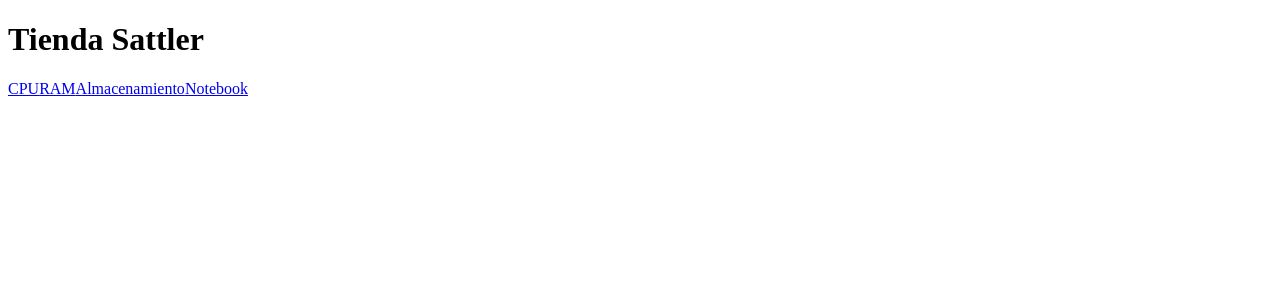
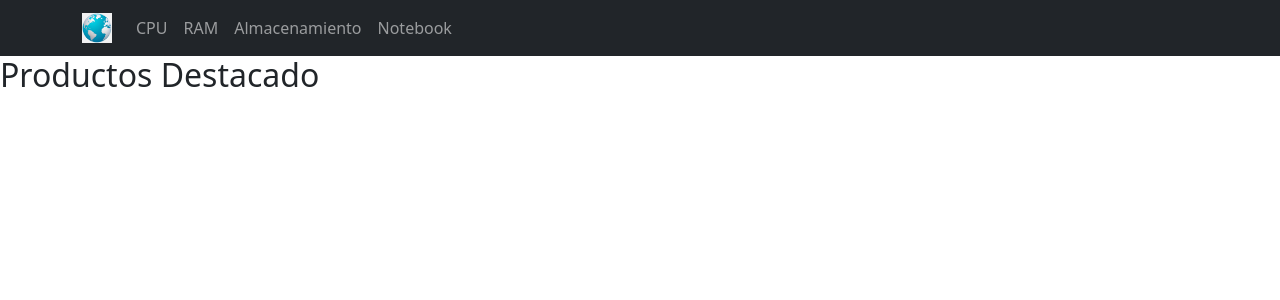
Before and after one commit to chinosatt/app_coder, a React (Create React App) app: page / in a window 1280 px wide. Shown: the top 300 px of the page. Built offline with nearby package versions, Linux system fonts and the light colour scheme.

Commit message:
Desafío 3: Estilos y Home

```diff
--- a/src/App.js
+++ b/src/App.js
@@ -1,9 +1,24 @@
 import Header from "./components/Header"
+import Content from "./components/Content"
 
-const App = () =>
-    <>
-       <Header/>
-    </>
+import 'bootstrap/dist/css/bootstrap.min.css';
+
+const App = () => {
+
+    const usuarios = [
+        {nombre: "Ezequiel"} , {nombre: "Juan"}
+    ]
+
+    return (
+        <>
+            <Header test test2 nombre = "Ezequiel" edad={40} usuarios={usuarios} >
+                <p>Esto es un subtítulo</p>
+            </Header>
+            <Content />
+        </>
+    )
+
+}
 
 // Para poder usar esta variable desde donde se importe el componente
 export default App
--- /dev/null
+++ b/src/components/CartWidget.js
@@ -0,0 +1,14 @@
+import Navbar from 'react-bootstrap/Navbar'
+
+const CartWidget = () =>
+    <Navbar.Brand href="#home">
+        <img
+            src="/image/logo.png"
+            width="30"
+            height="30"
+            className="d-inline-block align-top"
+            alt="Tienda Sattler"
+        />
+    </Navbar.Brand>
+
+export default CartWidget
--- /dev/null
+++ b/src/components/Content.js
@@ -0,0 +1,8 @@
+import ItemListContainer from "./ItemListContainer";
+
+const Content = () =>
+        <content>
+            <ItemListContainer greeting="Productos Destacado"/>
+        </content>
+
+export default Content
--- a/src/components/Header.js
+++ b/src/components/Header.js
@@ -1,9 +1,25 @@
 import NavBar from "./NavBar";
 
-const Header = () =>
-    <header>
-        <h1>Tienda Sattler</h1>
-        <NavBar/>
-    </header>
+const Header = ({nombre,edad,usuarios,children}) => {
+
+    // Destucturing
+    // const {nombre,edad} = prop
+    // const nombre = prop.nombre
+    // const edad = prop.edad
+
+    return (
+        <header>
+            <NavBar/>
+            {/* Comentario dentro de JSX
+                <p>Hola {nombre}</p>
+                {children}
+            */}
+
+
+        </header>
+    )
+
+}
+
 
 export default Header
--- /dev/null
+++ b/src/components/ItemListContainer.js
@@ -0,0 +1,4 @@
+const ItemListContainer = (prop) =>
+    <h2>{prop.greeting}</h2>
+
+export default ItemListContainer
--- a/src/components/NavBar.js
+++ b/src/components/NavBar.js
@@ -1,9 +1,20 @@
+import CartWidget from "./CartWidget";
+import Navbar from 'react-bootstrap/Navbar'
+import Container from 'react-bootstrap/Container'
+import Nav from 'react-bootstrap/Nav'
+
 const NavBar = () =>
-    <nav>
-        <a href="#">CPU</a>
-        <a href="#">RAM</a>
-        <a href="#">Almacenamiento</a>
-        <a href="#">Notebook</a>
-    </nav>
+    <Navbar bg="dark" variant="dark">
+        <Container>
+            <CartWidget/>
+
+            <Nav className="me-auto">
+                <Nav.Link href="#CPU">CPU</Nav.Link>
+                <Nav.Link href="#RAM">RAM</Nav.Link>
+                <Nav.Link href="#Almacenamiento">Almacenamiento</Nav.Link>
+                <Nav.Link href="#Notebook">Notebook</Nav.Link>
+            </Nav>
+        </Container>
+    </Navbar>
 
 export default NavBar
```
Also changed, not shown: public/image/logo.png (added), public/image/logo2.jpg (added).
